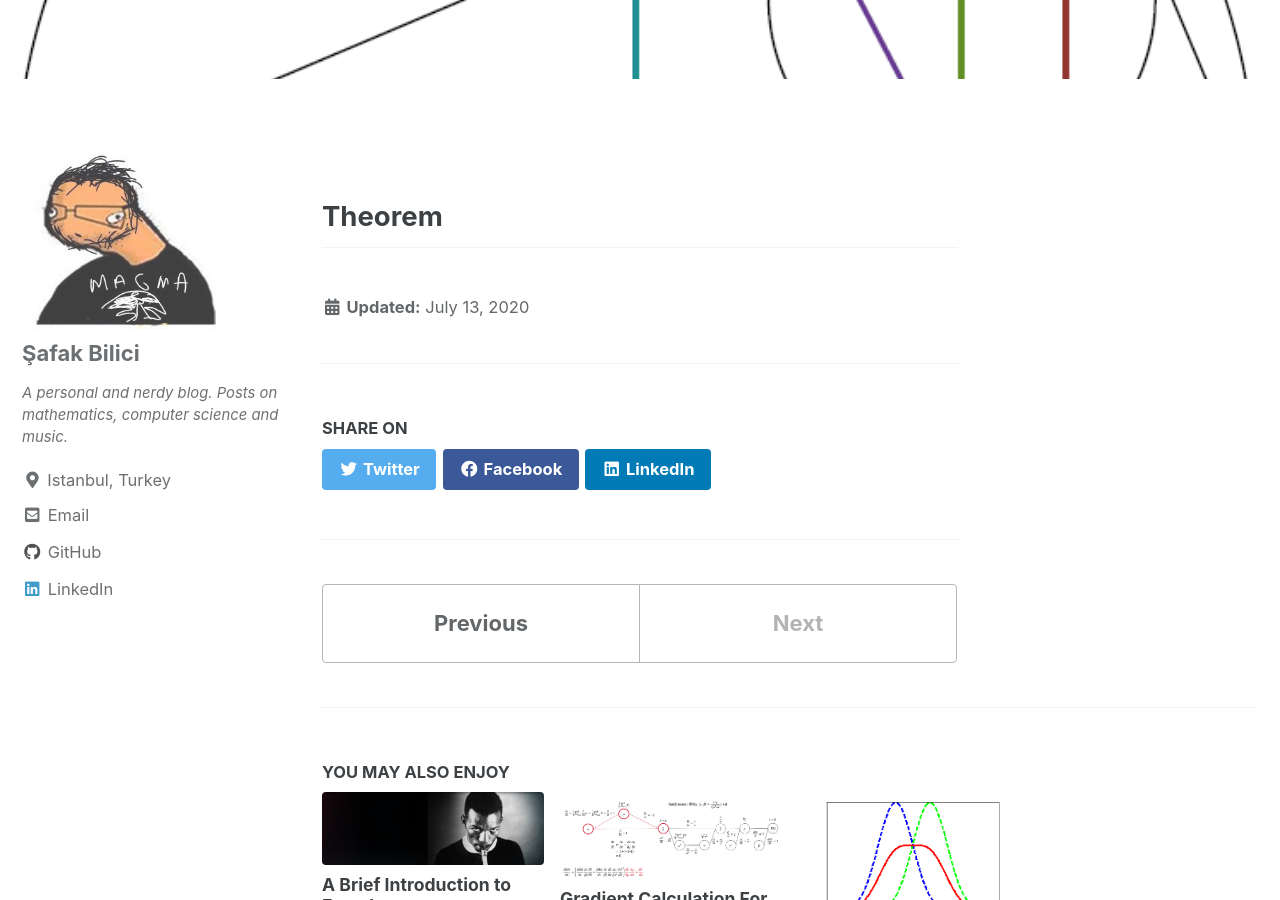
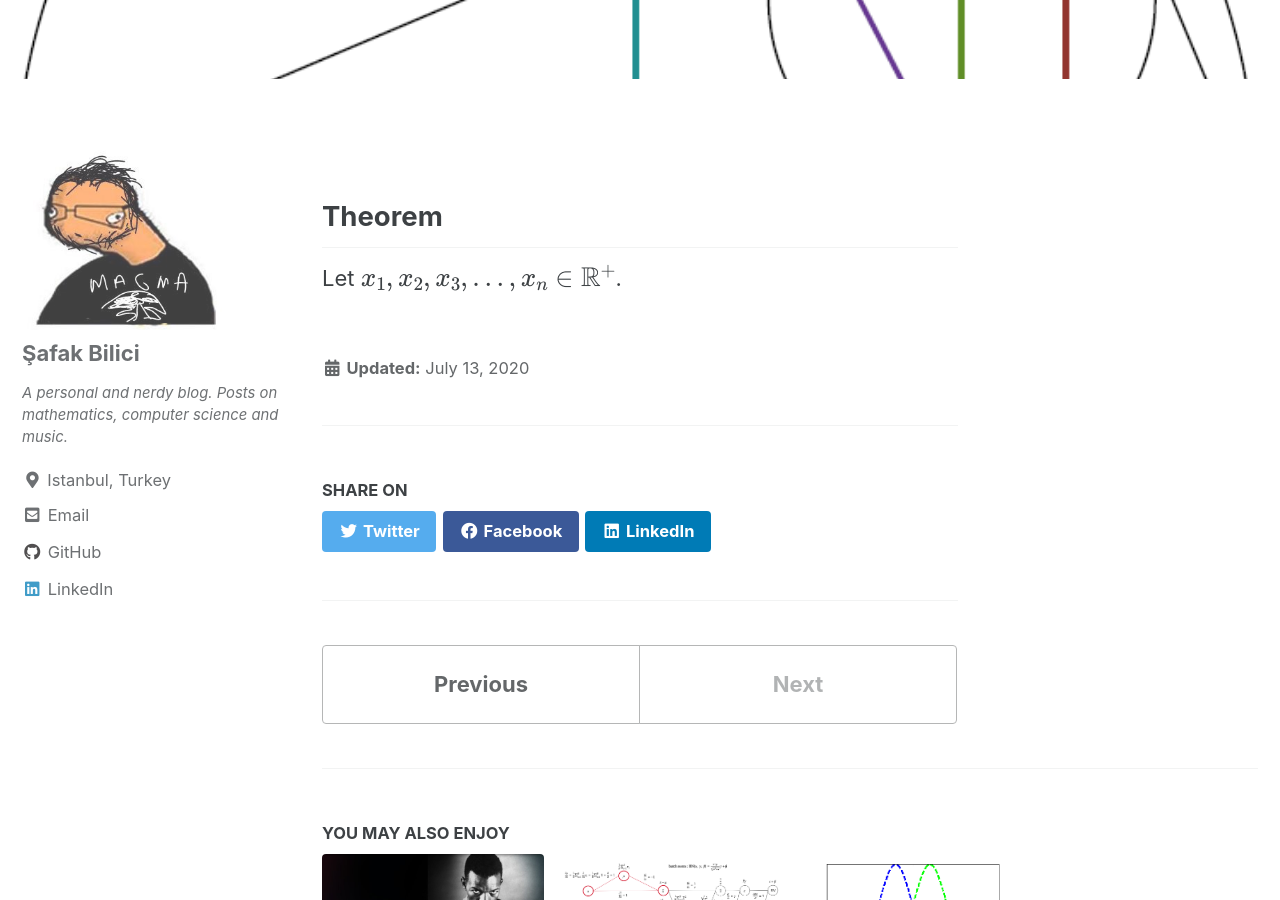
Before and after one commit to safakkbilici/safakkbilici.github.io, a Jekyll site: the page built from _posts/2020-07-19-weekly2.md, in a window 1280 px wide and 900 px high, scrolled down 400 px. Built offline with Jekyll 4.4.1, drawn with Linux system fonts in a browser that asks for light colours; cached includes are drawn as plain includes; formulas are drawn with MathJax 3.

Commit message:
weekly 2

```diff
--- a/_posts/2020-07-19-weekly2.md
+++ b/_posts/2020-07-19-weekly2.md
@@ -15,3 +15,5 @@ image:
 ---
 
 ## Theorem
+
+Let $$x_1, x_2, x_3, ... , x_n \in \mathbb{R}^{+}$$.
```
